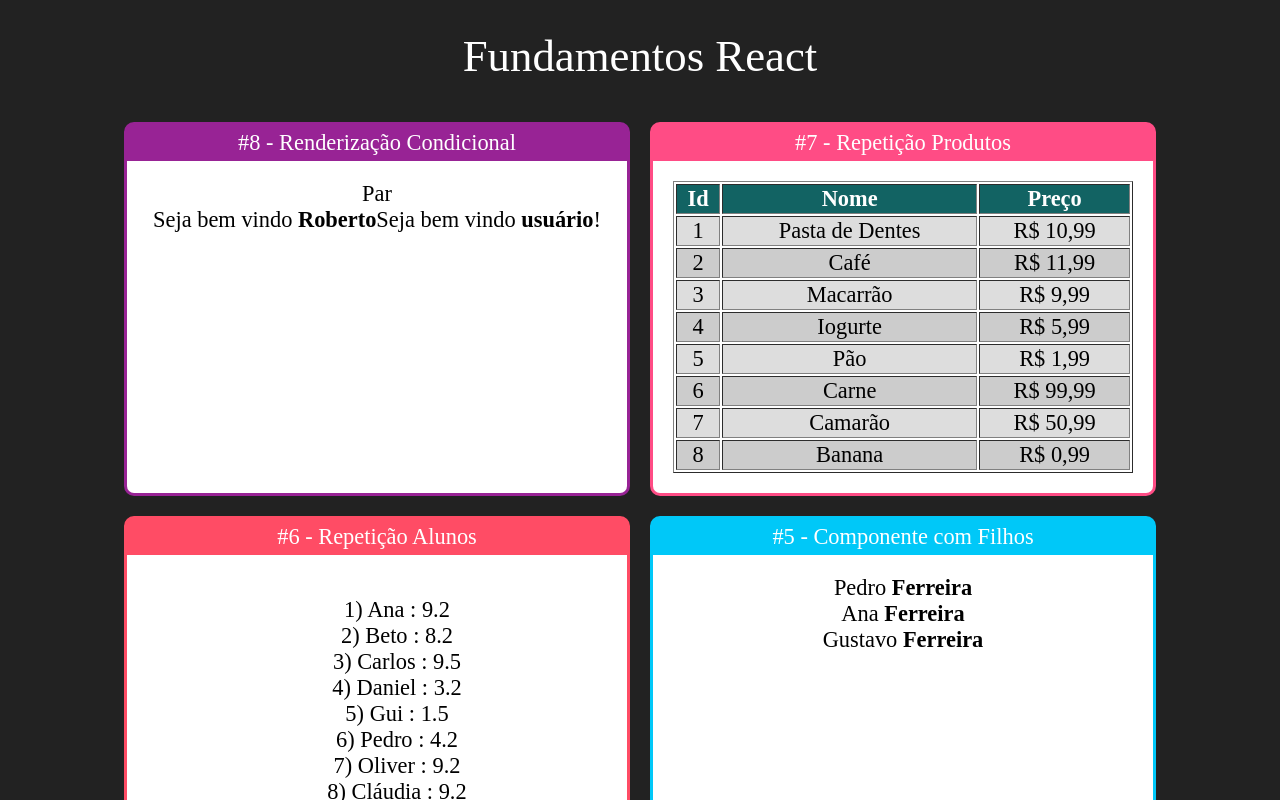
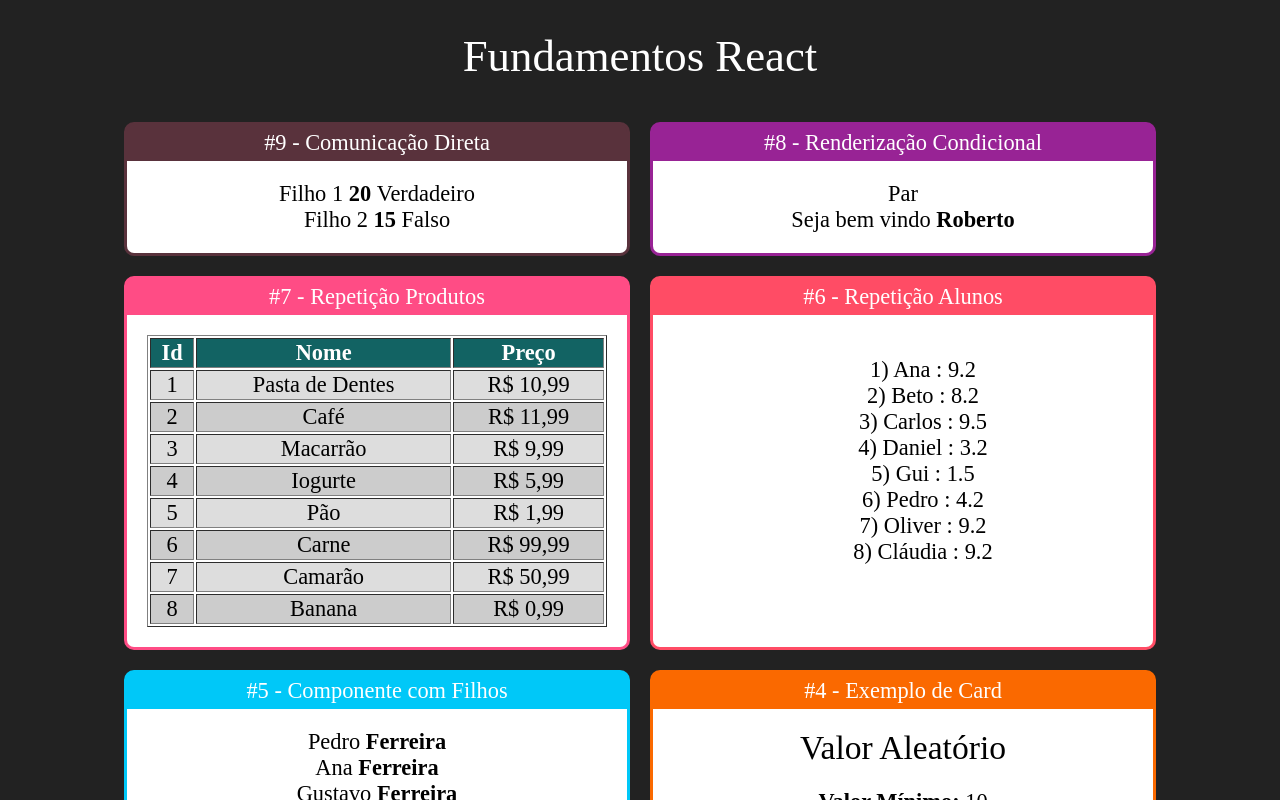
Before and after one commit to betosan83/fundamentos-react, a React (Create React App) app: page / in a window 1280 px wide. Shown: the top 800 px of the page. Built offline with nearby package versions, Linux system fonts and the light colour scheme.

Commit message:
Novo exercício de comunicação entre componentes.

```diff
--- a/src/App.jsx
+++ b/src/App.jsx
@@ -1,6 +1,7 @@
 import React from 'react'
 import './App.css'
 
+import DiretaPai from "./components/comunicacao/DiretaPai"
 import Card from './components/layout/Card'
 import Aleatorio from './components/basicos/Aleatorio'
 import Primeiro from './components/basicos/Primeiro'
@@ -18,6 +19,9 @@ export default _ =>
         <h1>Fundamentos React</h1>
 
         <div className="Cards">
+            <Card titulo="#9 - Comunicação Direta" color="#59323C">
+                <DiretaPai></DiretaPai>
+            </Card>
             <Card titulo="#8 - Renderização Condicional" color="#982395">
                 <ParOuImpar numero={20}></ParOuImpar>
                 <UsuarioInfo usuario={{ nome: 'Roberto' }}></UsuarioInfo>
--- /dev/null
+++ b/src/components/comunicacao/DiretaFilho.jsx
@@ -0,0 +1,12 @@
+import React from 'react'
+import DiretaFilho from './DiretaFilho'
+
+export default props => {
+    return (
+        <div>
+            <span> { props.nome } </span>
+            <span><strong> { props.idade } </strong></span>
+            <span> { props.nerd ? 'Verdadeiro' : 'Falso' } </span>
+        </div>
+    )
+}
--- /dev/null
+++ b/src/components/comunicacao/DiretaPai.jsx
@@ -0,0 +1,11 @@
+import React from 'react'
+import DiretaFilho from './DiretaFilho'
+
+export default props => {
+    return (
+        <div>
+            <DiretaFilho nome="Filho 1" idade={20} nerd={true}></DiretaFilho>
+            <DiretaFilho nome="Filho 2" idade={15} nerd={false}></DiretaFilho>
+        </div>
+    )
+}
--- a/src/components/condicional/if.js
+++ b/src/components/condicional/if.js
@@ -3,10 +3,15 @@ export default props => {
     const elseChild = props.children.filter(child => {
         return child.type && child.type.name === 'Else'
     })[0]
+
+    const ifChildren = props.children.filter(child => {
+        return child !== elseChild
+    })
+    console.log(elseChild)
     if(props.test) {
-        return props.children
+        return ifChildren
     } else {
-        return elseChild
+        return false
     }
 }
 
```
